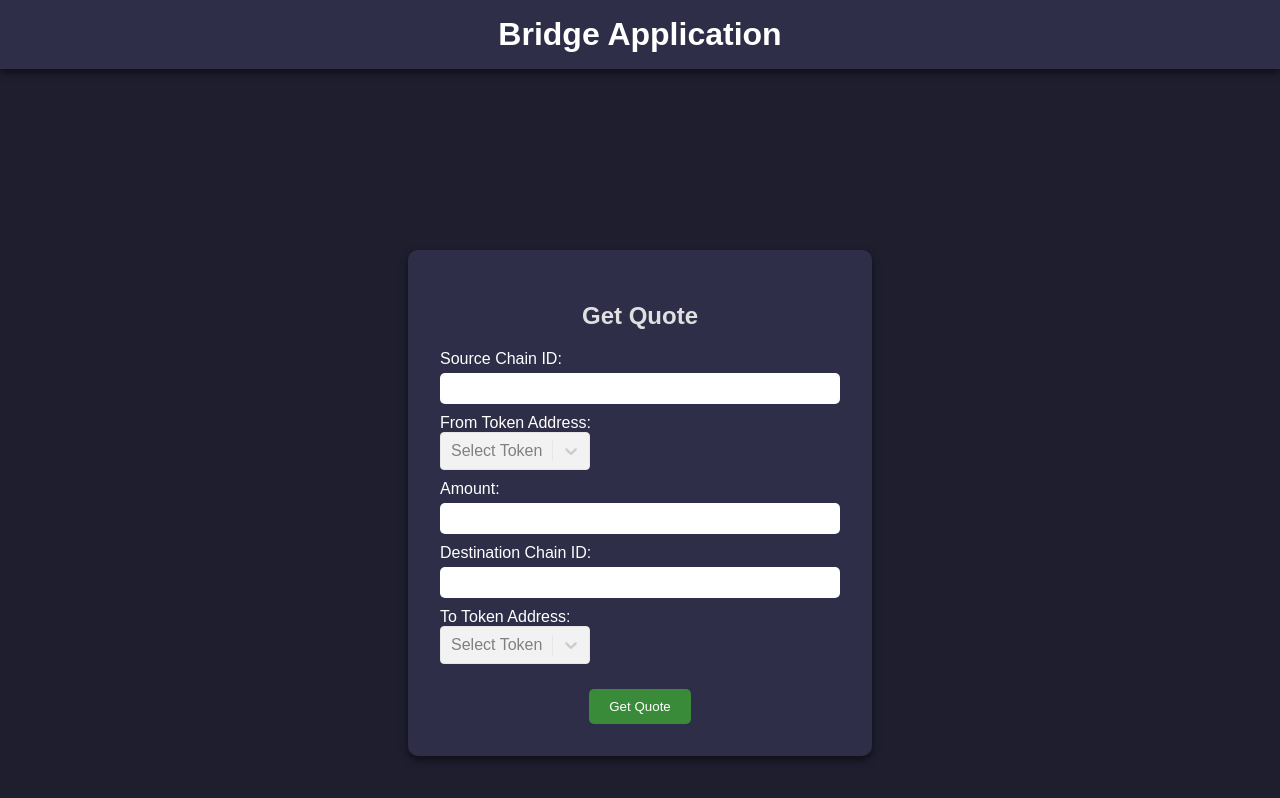
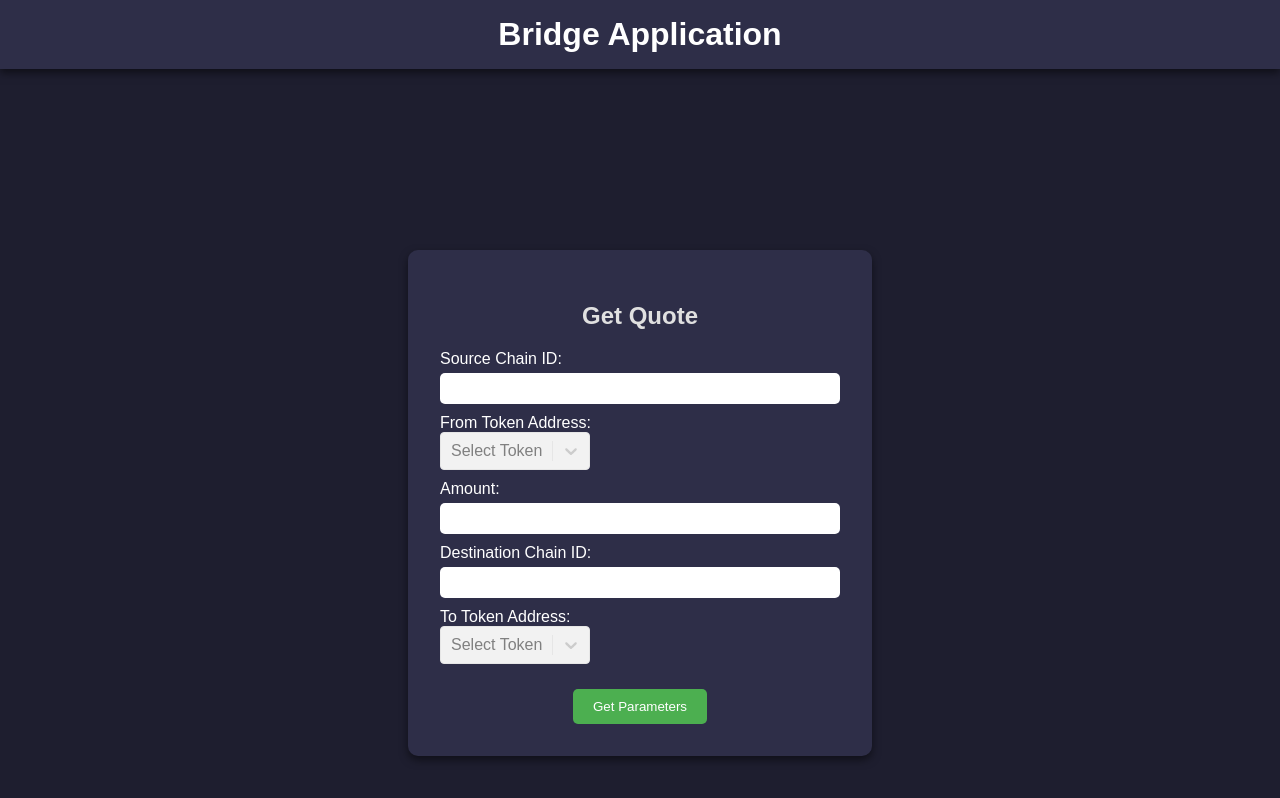
Before and after one commit to vermarishabh0303/bridge, a React (Create React App) app in the folder bridge-frontend/: page /quote in a window 1280 px wide. Shown: the top 798 px of the page. Built offline with nearby package versions, Linux system fonts and the light colour scheme; the HTML template or start-up script is replaced by a standard one.

Commit message:
Add transactionParams endpoint

```diff
--- a/bridge-frontend/src/App.js
+++ b/bridge-frontend/src/App.js
@@ -2,6 +2,7 @@ import React from 'react';
 import { BrowserRouter as Router, Route, Routes } from 'react-router-dom';
 import TokenList from './components/TokenList/TokenList';
 import QuoteForm from './components/QuoteForm/QuoteForm';
+import TransactionParams from './components/TransactionParams/TransactionParams'
 import './App.css';
 
 const App = () => {
@@ -15,6 +16,7 @@ const App = () => {
                     <Routes>
                         <Route path="/" element={<TokenList />} />
                         <Route path="/quote" element={<QuoteForm />} />
+                        <Route path="/transactionParams" element={<TransactionParams />} />
                     </Routes>
                 </div>
             </div>
--- a/bridge-frontend/src/components/QuoteForm/QuoteForm.js
+++ b/bridge-frontend/src/components/QuoteForm/QuoteForm.js
@@ -1,5 +1,6 @@
 import React, { useState, useEffect } from 'react';
 import filterTokensByChainId from '../../utils/filterTokensByChainId';
+import { useNavigate } from 'react-router-dom';
 import Select from 'react-select';
 import './QuoteForm.css';
 
@@ -13,7 +14,7 @@ const QuoteForm = () => {
     });
     const [filteredSrcTokens, setFilteredSrcTokens] = useState([]);
     const [filteredDestTokens, setFilteredDestTokens] = useState([]);
-
+    const navigate = useNavigate();
 
     useEffect(() => {
         const fetchAndFilterTokens = async () => {
@@ -103,7 +104,8 @@ const QuoteForm = () => {
                         isDisabled={!formData.destChainId}
                     />
                 </label>
-                <button type="submit" disabled={!formData.srcChainId || !formData.fromTokenAddress || !formData.amount || !formData.destChainId || !formData.toTokenAddress}>Get Quote</button>
+                {/* <button type="submit" disabled={!formData.srcChainId || !formData.fromTokenAddress || !formData.amount || !formData.destChainId || !formData.toTokenAddress}>Get Quote</button> */}
+                <button onClick={() => navigate('/transactionParams')}>Get Parameters</button>
             </form>
         </div>
     );
```
Also changed, not shown: bridge-frontend/src/components/TransactionParams/TransactionParams.css (added), bridge-frontend/src/components/TransactionParams/TransactionParams.js (added).
